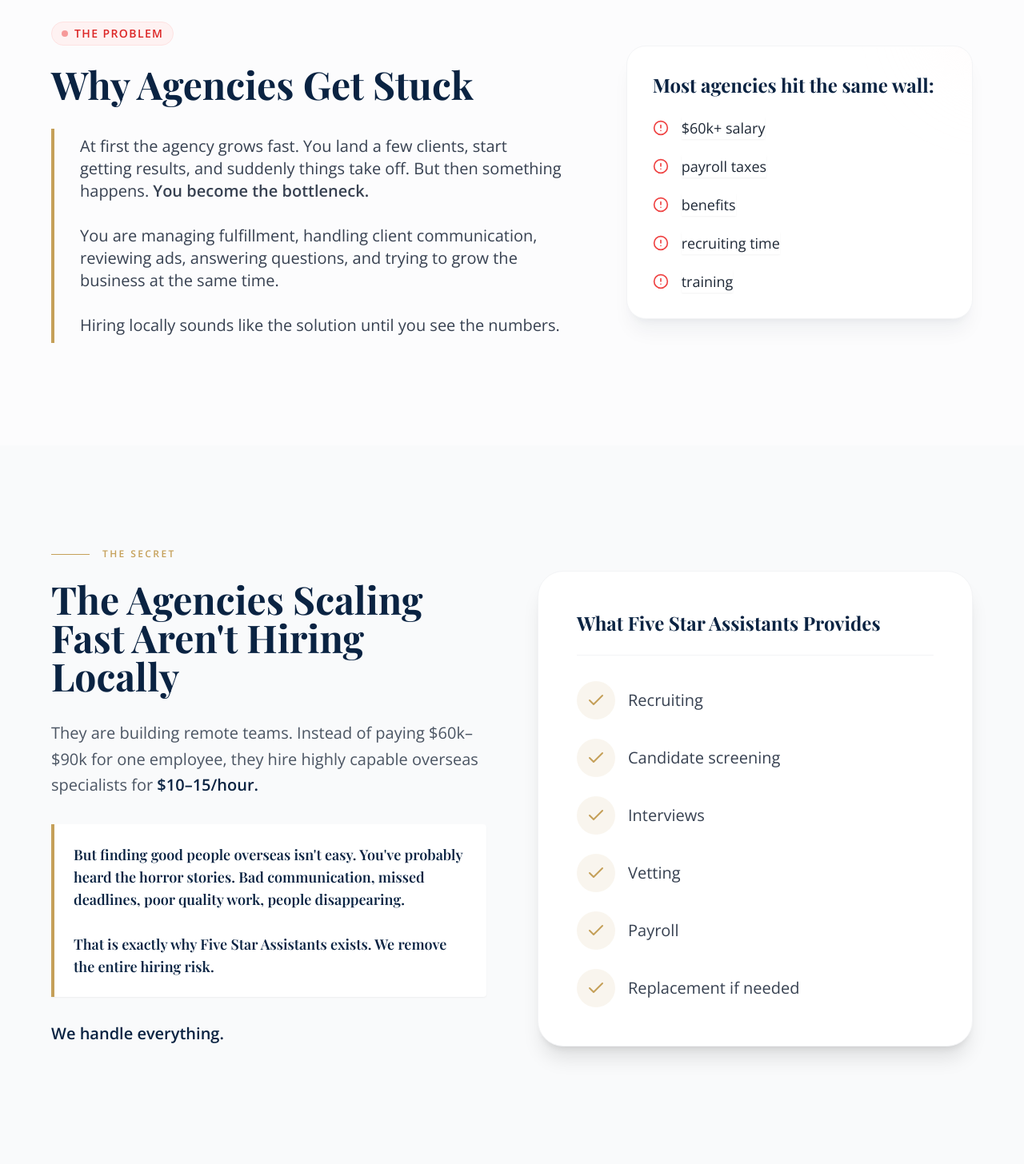
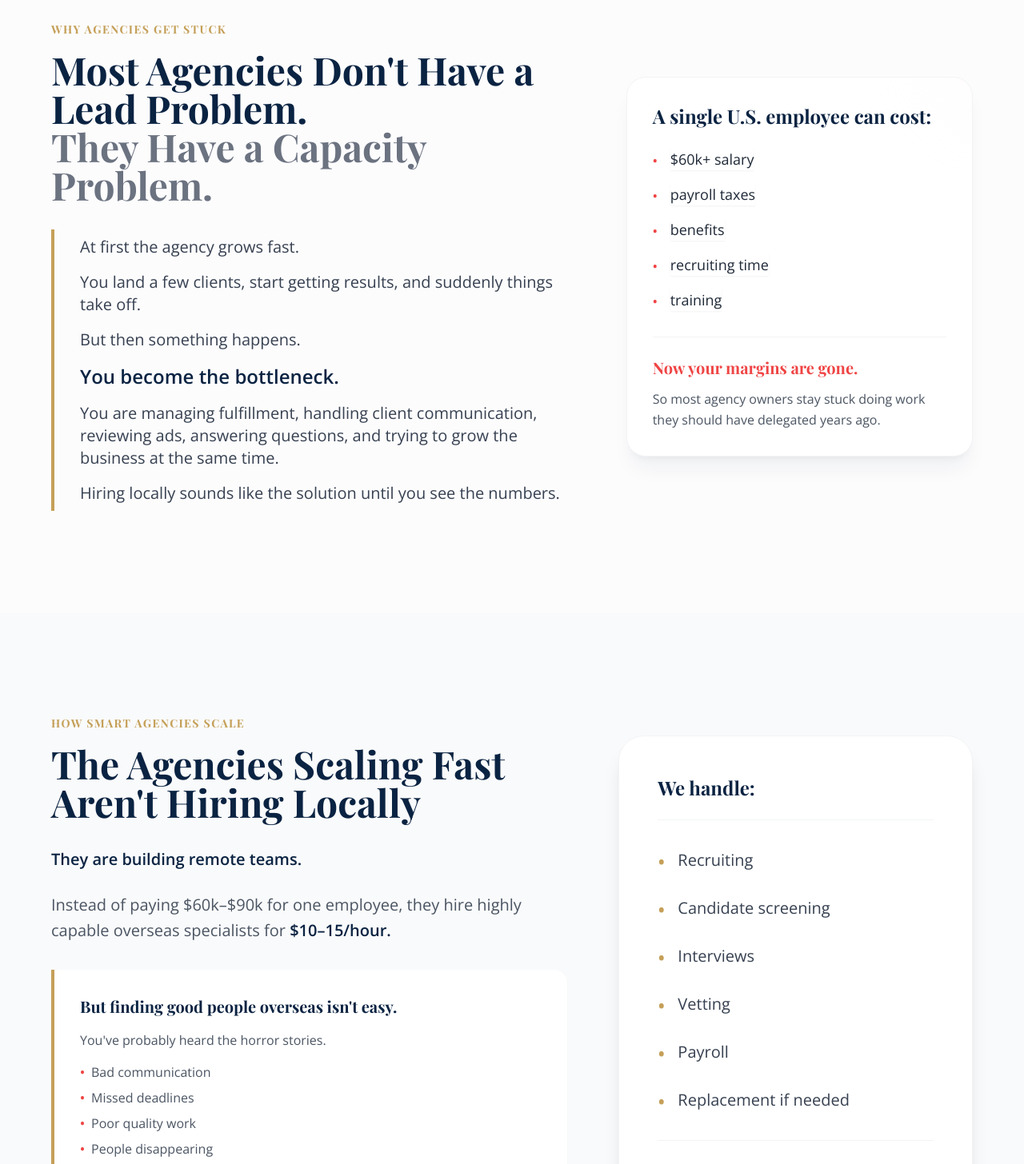
Before and after one commit to christianh0019/five-star-assistants-vsl, a React (Vite) app: page /digital-agencies in a window 1280 px wide. Shown: the part 1380-2836 px from the top of the page at 80% size. Built offline with nearby package versions, Linux system fonts and the light colour scheme.

Commit message:
update digital agencies copy to perfectly match requested script line by line

```diff
--- a/pages/DigitalAgencies.tsx
+++ b/pages/DigitalAgencies.tsx
@@ -126,18 +126,21 @@
                     <div className="max-w-6xl mx-auto">
                         <div className="grid lg:grid-cols-12 gap-12 lg:gap-20 items-center">
                             <div className="lg:col-span-7">
-                                <div className="inline-flex items-center gap-2 px-3 py-1 rounded-full bg-red-50 border border-red-100 text-red-600 text-sm font-bold uppercase tracking-widest mb-6">
-                                    <span className="w-2 h-2 rounded-full bg-red-500 animate-pulse"></span>
-                                    The Problem
-                                </div>
-                                <h2 className="font-heading text-3xl md:text-5xl font-bold text-navy mb-8 leading-tight">
-                                    Why Agencies Get Stuck
+                                <h2 className="font-heading text-sm font-bold text-gold tracking-widest uppercase mb-4">
+                                    WHY AGENCIES GET STUCK
                                 </h2>
+                                <h3 className="font-heading text-3xl md:text-5xl font-bold text-navy mb-8 leading-tight">
+                                    Most Agencies Don't Have a Lead Problem.<br />
+                                    <span className="text-gray-500">They Have a Capacity Problem.</span>
+                                </h3>
                                 <div className="border-l-4 border-gold pl-6 md:pl-8 py-2">
-                                    <div className="font-body text-gray-700 text-lg md:text-xl leading-relaxed">
-                                        At first the agency grows fast. You land a few clients, start getting results, and suddenly things take off. But then something happens. <b>You become the bottleneck.</b><br /><br />
-                                        You are managing fulfillment, handling client communication, reviewing ads, answering questions, and trying to grow the business at the same time.<br /><br />
-                                        Hiring locally sounds like the solution until you see the numbers.
+                                    <div className="font-body text-gray-700 text-lg md:text-xl leading-relaxed space-y-4">
+                                        <p>At first the agency grows fast.</p>
+                                        <p>You land a few clients, start getting results, and suddenly things take off.</p>
+                                        <p>But then something happens.</p>
+                                        <p className="font-bold text-navy text-2xl">You become the bottleneck.</p>
+                                        <p>You are managing fulfillment, handling client communication, reviewing ads, answering questions, and trying to grow the business at the same time.</p>
+                                        <p>Hiring locally sounds like the solution until you see the numbers.</p>
                                     </div>
                                 </div>
                             </div>
@@ -146,13 +149,13 @@
                                 <div className="bg-white rounded-3xl p-8 shadow-xl shadow-navy/5 border border-gray-100 relative overflow-hidden">
                                     <div className="absolute top-0 right-0 w-32 h-32 bg-red-50 rounded-full blur-3xl -translate-y-1/2 translate-x-1/2"></div>
                                     <h3 className="font-heading font-bold text-navy text-2xl mb-6 relative z-10">
-                                        Most agencies hit the same wall:
+                                        A single U.S. employee can cost:
                                     </h3>
-                                    <ul className="space-y-5 relative z-10">
+                                    <ul className="space-y-4 relative z-10">
                                         {painPoints.map((pain, idx) => (
                                             <li key={idx} className="flex items-start gap-4">
                                                 <div className="mt-1 flex-shrink-0">
-                                                    <AlertCircle className="text-red-500 w-5 h-5 flex-shrink-0" />
+                                                    <span className="text-red-500 font-bold">•</span>
                                                 </div>
                                                 <span className="font-body text-gray-800 text-lg font-medium shadow-sm">
                                                     {pain}
@@ -160,6 +163,10 @@
                                             </li>
                                         ))}
                                     </ul>
+                                    <div className="mt-8 relative z-10 pt-6 border-t border-gray-100">
+                                        <p className="font-heading font-bold text-red-500 text-xl mb-3">Now your margins are gone.</p>
+                                        <p className="text-gray-600 font-medium leading-relaxed">So most agency owners stay stuck doing work they should have delegated years ago.</p>
+                                    </div>
                                 </div>
                             </div>
                         </div>
@@ -169,31 +176,41 @@
                 {/* ARBITRAGE SECTION */}
                 <section className="py-20 md:py-32 bg-gray-50 px-4">
                     <div className="max-w-6xl mx-auto">
-                        <div className="grid lg:grid-cols-2 gap-16 items-center">
-                            <div>
-                                <div className="flex items-center gap-4 mb-6">
-                                    <span className="w-12 h-[1px] bg-gold"></span>
-                                    <span className="font-body text-gold font-bold tracking-[0.2em] uppercase text-xs">The Secret</span>
-                                </div>
-                                <h2 className="font-heading text-3xl md:text-5xl font-bold text-navy mb-8 leading-tight">
+                        <div className="grid lg:grid-cols-12 gap-16 items-center">
+                            <div className="lg:col-span-7">
+                                <h2 className="font-heading text-sm font-bold text-gold tracking-widest uppercase mb-4">
+                                    HOW SMART AGENCIES SCALE
+                                </h2>
+                                <h3 className="font-heading text-3xl md:text-5xl font-bold text-navy mb-8 leading-tight">
                                     The Agencies Scaling Fast Aren't Hiring Locally
-                                </h2>
+                                </h3>
                                 <div className="prose prose-lg text-gray-600 font-body mb-8">
-                                    <p className="text-xl leading-relaxed">
-                                        They are building remote teams. Instead of paying $60k–$90k for one employee, they hire highly capable overseas specialists for <span className="font-bold text-navy">$10–15/hour.</span>
+                                    <p className="text-xl leading-relaxed mb-6 font-bold text-navy">
+                                        They are building remote teams.
                                     </p>
-                                    <div className="my-8 p-6 bg-white border-l-4 border-gold rounded-r shadow-sm">
-                                        <p className="font-heading font-semibold text-navy text-lg m-0">
-                                            But finding good people overseas isn't easy. You've probably heard the horror stories. Bad communication, missed deadlines, poor quality work, people disappearing.<br /><br />That is exactly why Five Star Assistants exists. We remove the entire hiring risk.
+                                    <p className="text-xl leading-relaxed mb-6">
+                                        Instead of paying $60k–$90k for one employee, they hire highly capable overseas specialists for <span className="font-bold text-navy">$10–15/hour.</span>
+                                    </p>
+                                    <div className="my-8 p-8 bg-white border-l-4 border-gold rounded-r-2xl shadow-sm">
+                                        <p className="font-heading font-bold text-navy text-xl mb-4">
+                                            But finding good people overseas isn't easy.
                                         </p>
+                                        <p className="text-gray-600 mb-4">You've probably heard the horror stories.</p>
+                                        <ul className="mb-6 space-y-2 font-medium">
+                                            <li className="flex items-center gap-2"><span className="text-red-500 font-bold">•</span> Bad communication</li>
+                                            <li className="flex items-center gap-2"><span className="text-red-500 font-bold">•</span> Missed deadlines</li>
+                                            <li className="flex items-center gap-2"><span className="text-red-500 font-bold">•</span> Poor quality work</li>
+                                            <li className="flex items-center gap-2"><span className="text-red-500 font-bold">•</span> People disappearing</li>
+                                        </ul>
+                                        <p className="font-heading font-bold text-navy text-xl mb-2 mt-8">That is exactly why Five Star Assistants exists.</p>
+                                        <p className="font-heading font-bold text-gold text-2xl">We remove the entire hiring risk.</p>
                                     </div>
-                                    <p className="font-bold text-navy text-xl">We handle everything.</p>
                                 </div>
                             </div>
 
-                            <div className="bg-white p-8 md:p-12 rounded-[2rem] shadow-xl border border-gray-100">
+                            <div className="bg-white p-8 md:p-12 rounded-[2rem] shadow-xl border border-gray-100 lg:col-span-5 w-full">
                                 <h3 className="font-heading text-2xl font-bold text-navy mb-8 pb-6 border-b border-gray-100">
-                                    What Five Star Assistants Provides
+                                    We handle:
                                 </h3>
                                 <ul className="space-y-6">
                                     {[
@@ -205,13 +222,16 @@
                                         "Replacement if needed"
                                     ].map((feature, idx) => (
                                         <li key={idx} className="flex items-center gap-4 group">
-                                            <div className="w-12 h-12 rounded-full bg-gold/10 flex items-center justify-center flex-shrink-0 group-hover:bg-gold group-hover:scale-110 transition-all duration-300">
-                                                <Check className="text-gold group-hover:text-white transition-colors" size={24} />
+                                            <div className="mt-1 flex-shrink-0">
+                                                <span className="text-gold font-bold text-2xl">•</span>
                                             </div>
                                             <span className="font-body text-xl text-gray-700 font-medium">{feature}</span>
                                         </li>
                                     ))}
                                 </ul>
+                                <div className="mt-8 pt-6 border-t border-gray-100">
+                                    <p className="font-heading font-bold text-navy text-lg leading-relaxed">You simply choose the candidate you want and they start working inside your agency.</p>
+                                </div>
                             </div>
                         </div>
                     </div>
@@ -222,9 +242,15 @@
                     <section className="py-20 md:py-32 bg-white px-4">
                         <div className="max-w-6xl mx-auto">
                             <div className="text-center mb-16">
+                                <h3 className="font-heading text-sm font-bold text-gold tracking-widest uppercase mb-4">
+                                    ROLES WE PLACE FOR AGENCIES
+                                </h3>
                                 <h2 className="font-heading text-3xl md:text-5xl font-bold text-navy mb-6">
                                     The Exact Roles Agencies Need To Scale
                                 </h2>
+                                <p className="font-body text-xl text-gray-600 max-w-2xl mx-auto">
+                                    We place overseas specialists into the same positions agencies usually struggle to hire locally.
+                                </p>
                             </div>
                             <div className="grid grid-cols-1 md:grid-cols-2 lg:grid-cols-3 gap-6">
                                 {roles.map((role, idx) => (
@@ -237,6 +263,10 @@
                                     </div>
                                 ))}
                             </div>
+                            <div className="mt-16 text-center">
+                                <p className="font-heading text-2xl md:text-3xl font-bold text-navy mb-4">These aren't basic virtual assistants.</p>
+                                <p className="font-body text-xl text-gray-600">These are specialists trained in the roles agencies actually need.</p>
+                            </div>
                         </div>
                     </section>
                 </div>
@@ -245,8 +275,11 @@
                 <section className="py-20 md:py-32 bg-gray-50 px-4">
                     <div className="max-w-4xl mx-auto">
                         <div className="text-center mb-16">
+                            <h3 className="font-heading text-sm font-bold text-gold tracking-widest uppercase mb-4">
+                                HOW THE PROCESS WORKS
+                            </h3>
                             <h2 className="font-heading text-3xl md:text-5xl font-bold text-navy mb-6">
-                                How Our Process Works
+                                Hiring A Remote Specialist Is Simpler Than You Think
                             </h2>
                         </div>
                         <div className="space-y-8 relative before:absolute before:inset-0 before:ml-8 md:before:mx-auto before:-translate-x-px md:before:translate-x-0 before:h-full before:w-0.5 before:bg-gradient-to-b before:from-transparent before:via-gray-300 before:to-transparent">
@@ -256,11 +289,14 @@
                                         {idx + 1}
                                     </div>
                                     <div className="w-[calc(100%-5rem)] md:w-[calc(50%-3rem)] bg-white p-6 rounded-2xl border border-gray-100 shadow-sm group-hover:shadow-md transition-shadow">
-                                        <h3 className="font-heading font-bold text-xl text-navy mb-2">{step.title}</h3>
+                                        <h3 className="font-heading font-bold text-xl text-navy mb-2">Step {idx + 1} – {step.title}</h3>
                                         <p className="font-body text-gray-600 leading-relaxed">{step.description}</p>
                                     </div>
                                 </div>
                             ))}
+                        </div>
+                        <div className="mt-16 text-center">
+                            <p className="font-heading text-2xl md:text-3xl font-bold text-navy">No recruiting headaches. No endless interviews.</p>
                         </div>
                     </div>
                 </section>
@@ -271,20 +307,33 @@
                         <div className="w-20 h-20 bg-white/10 rounded-full flex items-center justify-center mx-auto mb-8 animate-pulse text-gold">
                             <ShieldCheck size={40} />
                         </div>
-                        <h2 className="font-heading text-3xl md:text-5xl font-bold text-white mb-8 drop-shadow-md">
+                        <h3 className="font-heading text-sm font-bold text-gold tracking-widest uppercase mb-4">
+                            OUR ZERO-RISK GUARANTEE
+                        </h3>
+                        <h2 className="font-heading text-3xl md:text-5xl font-bold text-white mb-6 drop-shadow-md">
                             Hiring Overseas Shouldn't Feel Risky
                         </h2>
-                        <div className="bg-white/5 backdrop-blur-sm border border-white/10 rounded-[2rem] p-8 md:p-12 mb-8">
-                            <p className="font-body text-xl md:text-2xl text-blue-100 font-medium mb-8">
-                                If your remote employee isn't the right fit:
+                        <p className="font-body text-xl md:text-2xl text-blue-100 mb-8 max-w-2xl mx-auto">
+                            That is why we remove the risk completely.
+                        </p>
+                        <div className="bg-white/5 backdrop-blur-sm border border-white/10 rounded-[2rem] p-8 md:p-12 mb-8 inline-block text-left relative min-w-full sm:min-w-[500px]">
+                            <p className="font-body text-xl md:text-2xl text-blue-100 font-medium mb-8 text-center">
+                                If the candidate we place isn't the right fit:
                             </p>
-                            <div className="flex flex-col md:flex-row items-center justify-center gap-4 md:gap-8">
-                                <span className="font-heading font-bold text-2xl md:text-3xl text-gold">We replace them for free</span>
-                                <span className="font-body italic text-gray-400">or</span>
-                                <span className="font-heading font-bold text-2xl md:text-3xl text-gold">You don't pay</span>
-                            </div>
+                            <ul className="space-y-4 mb-6">
+                                <li className="font-heading font-bold text-2xl md:text-3xl text-gold flex items-center justify-center gap-3">
+                                    <span className="text-white opacity-50">•</span> We replace them for free
+                                </li>
+                                <li className="font-body italic text-gray-400 text-center text-xl my-4">
+                                    or
+                                </li>
+                                <li className="font-heading font-bold text-2xl md:text-3xl text-gold flex items-center justify-center gap-3">
+                                    <span className="text-white opacity-50">•</span> You don't pay
+                                </li>
+                            </ul>
+                            <p className="font-body text-xl text-white text-center italic mt-8 border-t border-white/10 pt-8 opacity-80">Simple as that.</p>
                         </div>
-                        <p className="font-heading text-xl md:text-2xl text-white font-bold tracking-wider">
+                        <p className="font-heading text-xl md:text-2xl text-white font-bold tracking-wider mt-4">
                             We only win when you are happy with the hire.
                         </p>
                     </div>
@@ -294,6 +343,9 @@
                 <section className="py-20 md:py-32 bg-white px-4">
                     <div className="max-w-5xl mx-auto">
                         <div className="text-center mb-16">
+                            <h3 className="font-heading text-sm font-bold text-gold tracking-widest uppercase mb-4">
+                                COST COMPARISON
+                            </h3>
                             <h2 className="font-heading text-3xl md:text-5xl font-bold text-navy mb-6">
                                 Hiring Locally vs Hiring Through Five Star Assistants
                             </h2>
@@ -302,7 +354,7 @@
                             {/* Local Hire Column */}
                             <div className="bg-gray-50 border border-gray-200 rounded-[2rem] p-8 md:p-12 shadow-sm">
                                 <h3 className="font-heading text-2xl font-bold text-gray-500 mb-8 pb-4 border-b border-gray-200 text-center">
-                                    The Local Hire
+                                    Local Hire
                                 </h3>
                                 <ul className="space-y-6">
                                     {[
@@ -343,6 +395,11 @@
                                 </ul>
                             </div>
                         </div>
+                        <div className="mt-16 text-center">
+                            <p className="font-heading text-2xl md:text-3xl font-bold text-navy max-w-3xl mx-auto">
+                                Many agencies build entire teams for the cost of one local employee.
+                            </p>
+                        </div>
                     </div>
                 </section>
 
@@ -371,6 +428,9 @@
                 <section className="py-20 md:py-32 bg-white px-4 border-t border-gray-100">
                     <div className="max-w-4xl mx-auto">
                         <div className="text-center mb-16">
+                            <h3 className="font-heading text-sm font-bold text-gold tracking-widest uppercase mb-4">
+                                FREQUENTLY ASKED QUESTIONS
+                            </h3>
                             <h2 className="font-heading text-3xl md:text-5xl font-bold text-navy mb-6">
                                 Frequently Asked Questions
                             </h2>
@@ -412,13 +472,20 @@
                     <div className="absolute bottom-0 left-0 w-[400px] h-[400px] bg-blue-500/10 rounded-full blur-[80px] translate-y-1/2 -translate-x-1/2 z-0 hidden md:block"></div>
 
                     <div className="max-w-4xl mx-auto text-center relative z-10">
-                        <h2 className="font-heading text-4xl md:text-5xl lg:text-6xl font-bold text-white mb-8 drop-shadow-md">
-                            Your Agency Doesn't Need More Hustle. It Needs More Capacity.
+                        <h3 className="font-heading text-sm font-bold text-gold tracking-widest uppercase mb-6">
+                            FINAL CTA
+                        </h3>
+                        <h2 className="font-heading text-4xl md:text-5xl lg:text-6xl font-bold text-white mb-8 drop-shadow-md leading-tight">
+                            Your Agency Doesn't Need More Hustle.<br />
+                            <span className="text-gold">It Needs More Capacity.</span>
                         </h2>
 
-                        <p className="font-subheading text-blue-100 text-xl md:text-2xl tracking-wide max-w-2xl mx-auto mb-16 opacity-90">
-                            The fastest growing agencies aren't doing everything themselves. They are building teams. If you want to scale without blowing up your payroll, hiring overseas talent is the smartest move you can make. Tell us the role you need and we'll introduce you to qualified candidates.
-                        </p>
+                        <div className="font-subheading text-blue-100 text-xl md:text-2xl tracking-wide max-w-3xl mx-auto mb-16 opacity-90 space-y-6">
+                            <p>The fastest growing agencies aren't doing everything themselves.</p>
+                            <p>They are building teams.</p>
+                            <p>If you want to scale without blowing up your payroll, hiring overseas talent is the smartest move you can make.</p>
+                            <p className="font-bold text-white">Tell us the role you need and we'll introduce you to qualified candidates.</p>
+                        </div>
 
                         <div className="flex flex-col items-center">
                             <Button
```
